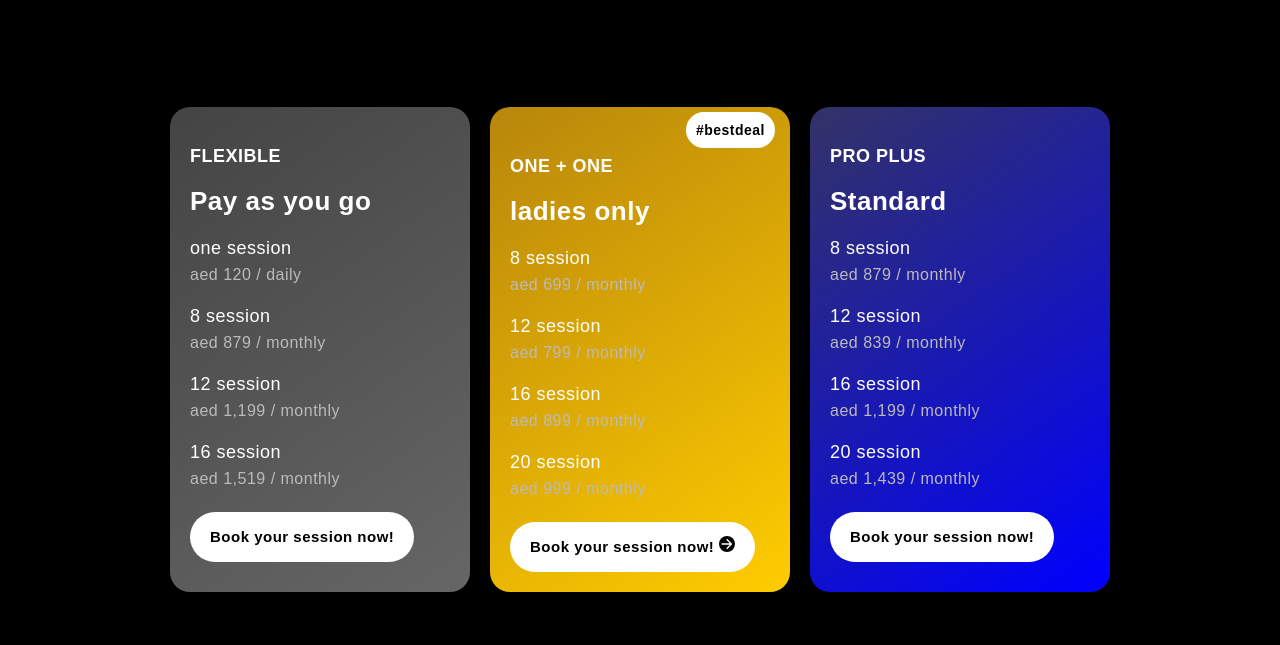
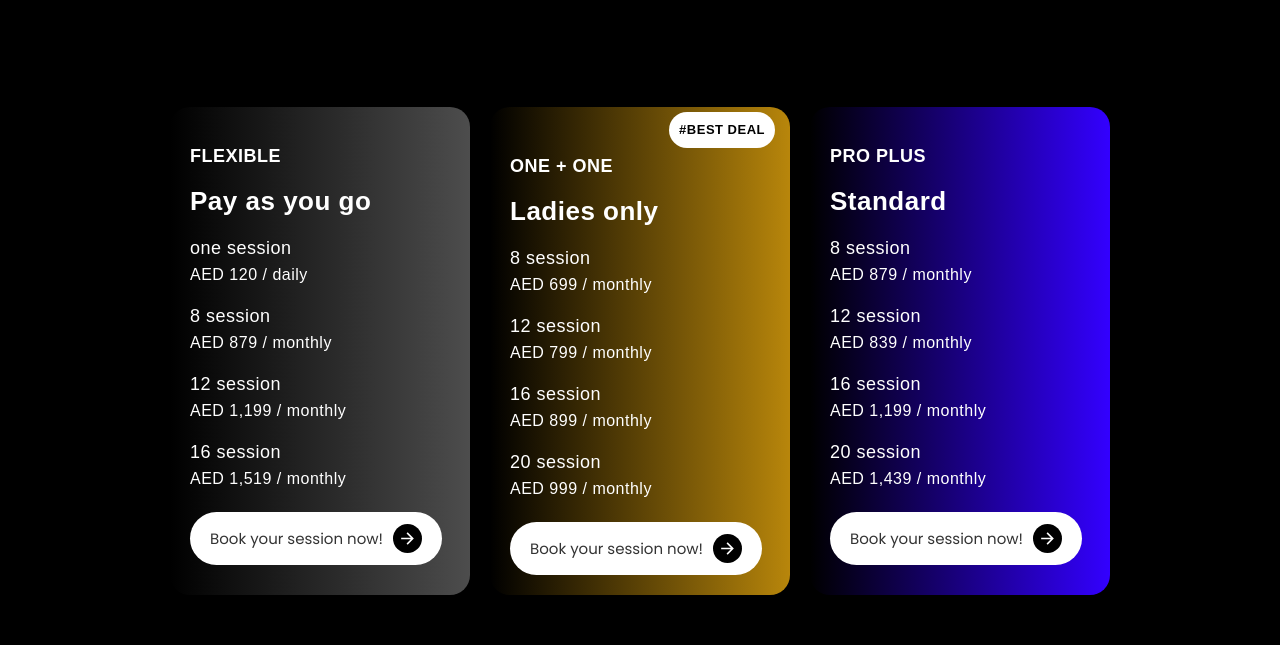
Before and after one commit to jaseeerr/FnFitness, a plain HTML site: page index.html in a window 1280 px wide. Shown: the part 3561-4206 px from the top of the page. Drawn offline with nearby package versions, Linux system fonts and the light colour scheme; files whose address does not match are found by name.

Commit message:
plansv11

```diff
--- a/css/plans.css
+++ b/css/plans.css
@@ -104,12 +104,17 @@ body {
 }
 
 .plan:nth-child(1) {
-    background: linear-gradient(145deg, #444, #666);
+    background: linear-gradient(to right, #000000, #4d4d4d); /* Black to gray */
+}
+
+.plan.best-deal {
+    background: linear-gradient(to right, #000000, #b8860b); /* Black to gold */
 }
 
 .plan:nth-child(3) {
-    background: linear-gradient(145deg, #333366, #0000ff);
+    background: linear-gradient(to right, #000000, #3300ff); /* Dark blue to lighter blue */
 }
+
 
 /* Mobile responsiveness */
 @media (max-width: 768px) {
--- a/index.html
+++ b/index.html
@@ -648,30 +648,40 @@
               <h3 class="plan-title" style="color: white;">FLEXIBLE</h3>
               <h2 class="plan-type" style="color: white;">Pay as you go</h2>
               <ul class="plan-details">
-                  <li>one session<br><span class="price">aed 120 / daily</span></li>
-                  <li>8 session<br><span class="price">aed 879 / monthly</span></li>
-                  <li>12 session<br><span class="price">aed 1,199 / monthly</span></li>
-                  <li>16 session<br><span class="price">aed 1,519 / monthly</span></li>
+                  <li>one session<br><span style="color: white;" class="price">AED 120 / daily</span></li>
+                  <li>8 session<br><span style="color: white;" class="price">AED 879 / monthly</span></li>
+                  <li>12 session<br><span style="color: white;" class="price">AED 1,199 / monthly</span></li>
+                  <li>16 session<br><span style="color: white;" class="price">AED 1,519 / monthly</span></li>
               </ul>
-              <a href="#" class="plan-btn">Book your session now!</a>
+              <a href="#" class="plan-btn">
+                <p style="display: flex;align-items: center;">
+                  Book your session now!
+
+                  <svg xmlns="http://www.w3.org/2000/svg" style="margin-left: 10px;background-color: black;border-radius: 100%;padding: 5px;" viewBox="0 0 24 24" width="29" height="29" fill="rgba(255,255,255,1)"><path d="M16.1716 10.9999L10.8076 5.63589L12.2218 4.22168L20 11.9999L12.2218 19.778L10.8076 18.3638L16.1716 12.9999H4V10.9999H16.1716Z"></path></svg>
+
+                </p>
+              </a>
           </div>
 
           <!-- Ladies Only -->
           <div class="plan best-deal">
               <h3 class="plan-title" style="color: white;">ONE + ONE</h3>
-              <h2 class="plan-type" style="color: white;">ladies only</h2>
+              <h2 class="plan-type" style="color: white;">Ladies only</h2>
               <ul class="plan-details">
-                  <li>8 session<br><span class="price">aed 699 / monthly</span></li>
-                  <li>12 session<br><span class="price">aed 799 / monthly</span></li>
-                  <li>16 session<br><span class="price">aed 899 / monthly</span></li>
-                  <li>20 session<br><span class="price">aed 999 / monthly</span></li>
+                  <li>8 session<br><span style="color: white;" style="color: white;" class="price">AED 699 / monthly</span></li>
+                  <li>12 session<br><span style="color: white;" class="price">AED 799 / monthly</span></li>
+                  <li>16 session<br><span style="color: white;" class="price">AED 899 / monthly</span></li>
+                  <li>20 session<br><span style="color: white;" class="price">AED 999 / monthly</span></li>
               </ul>
-              <a href="#" class="plan-btn">Book your session now!
+              <a href="#" class="plan-btn">
+                <p style="display: flex;align-items: center;">
+                  Book your session now!
 
-                  <svg xmlns="http://www.w3.org/2000/svg" style="background-color: black;border-radius: 100%;" viewBox="0 0 24 24" width="16" height="16" fill="rgba(255,255,255,1)"><path d="M16.1716 10.9999L10.8076 5.63589L12.2218 4.22168L20 11.9999L12.2218 19.778L10.8076 18.3638L16.1716 12.9999H4V10.9999H16.1716Z"></path></svg>
+                  <svg xmlns="http://www.w3.org/2000/svg" style="margin-left: 10px;background-color: black;border-radius: 100%;padding: 5px;" viewBox="0 0 24 24" width="29" height="29" fill="rgba(255,255,255,1)"><path d="M16.1716 10.9999L10.8076 5.63589L12.2218 4.22168L20 11.9999L12.2218 19.778L10.8076 18.3638L16.1716 12.9999H4V10.9999H16.1716Z"></path></svg>
 
+                </p>
               </a>
-              <span class="best-deal-tag" >#bestdeal</span>
+              <span class="best-deal-tag" style="font-size:small;" >#BEST DEAL</span>
           </div>
 
           <!-- Standard -->
@@ -679,12 +689,19 @@
               <h3 class="plan-title" style="color: white;">PRO PLUS</h3>
               <h2 class="plan-type" style="color: white;">Standard</h2>
               <ul class="plan-details">
-                  <li>8 session<br><span class="price">aed 879 / monthly</span></li>
-                  <li>12 session<br><span class="price">aed 839 / monthly</span></li>
-                  <li>16 session<br><span class="price">aed 1,199 / monthly</span></li>
-                  <li>20 session<br><span class="price">aed 1,439 / monthly</span></li>
+                  <li>8 session<br><span style="color: white;" class="price">AED 879 / monthly</span></li>
+                  <li>12 session<br><span style="color: white;" class="price">AED 839 / monthly</span></li>
+                  <li>16 session<br><span style="color: white;" class="price">AED 1,199 / monthly</span></li>
+                  <li>20 session<br><span style="color: white;" class="price">AED 1,439 / monthly</span></li>
               </ul>
-              <a href="#" class="plan-btn">Book your session now!</a>
+              <a href="#" class="plan-btn">
+                <p style="display: flex;align-items: center;">
+                  Book your session now!
+
+                  <svg xmlns="http://www.w3.org/2000/svg" style="margin-left: 10px;background-color: black;border-radius: 100%;padding: 5px;" viewBox="0 0 24 24" width="29" height="29" fill="rgba(255,255,255,1)"><path d="M16.1716 10.9999L10.8076 5.63589L12.2218 4.22168L20 11.9999L12.2218 19.778L10.8076 18.3638L16.1716 12.9999H4V10.9999H16.1716Z"></path></svg>
+
+                </p>
+              </a>
           </div>
       </div>
 
```
